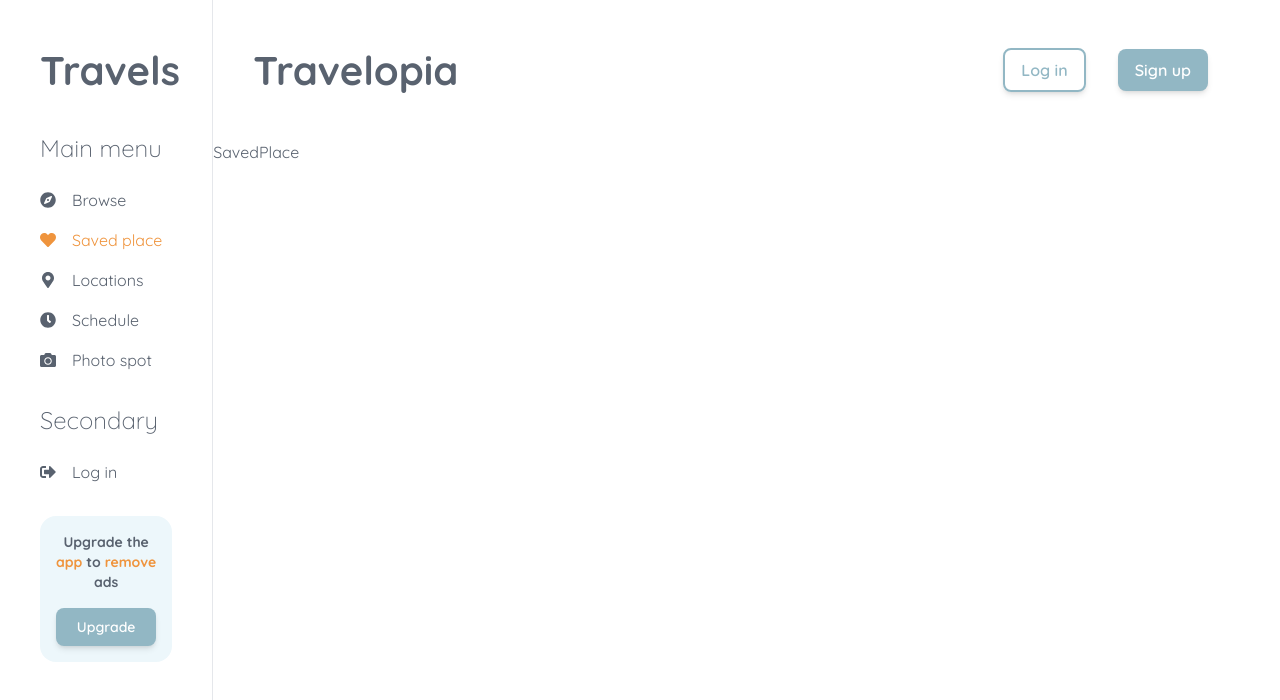
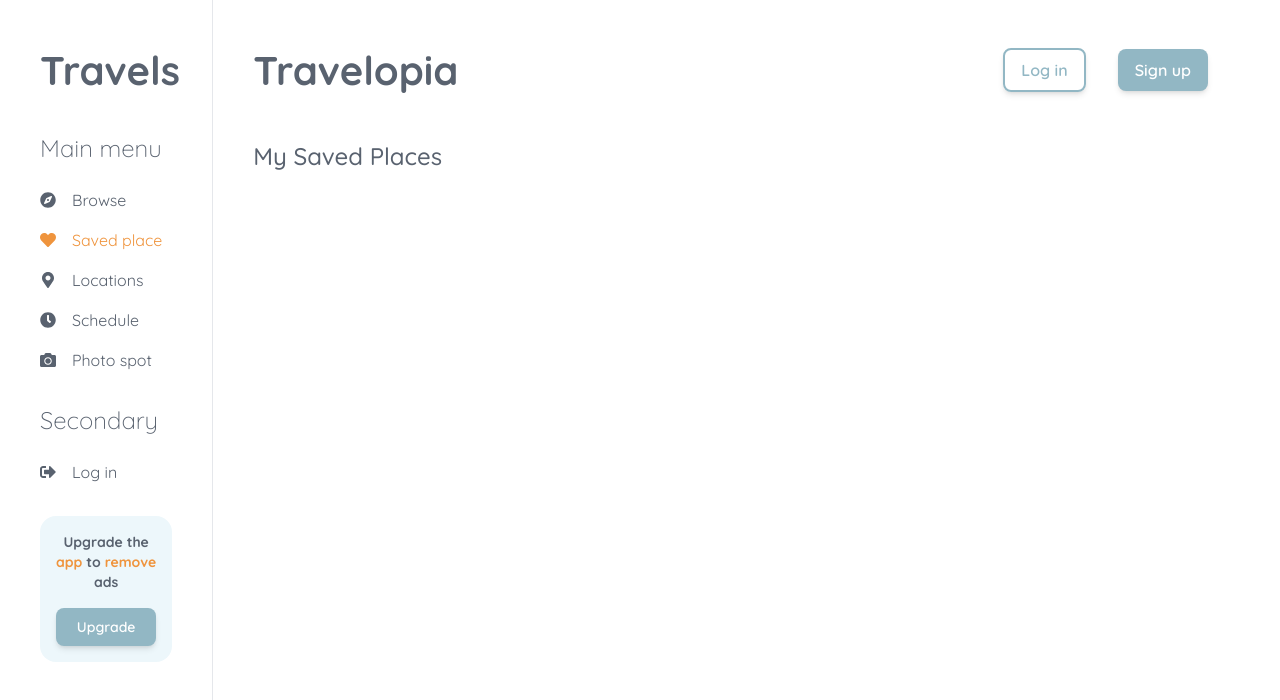
Before and after one commit to nazarMykhailenko/travel-app, a React (Vite) app in the folder client/: page /saved-place in a window 1280 px wide. Shown: the top 700 px of the page. Built offline with nearby package versions, Linux system fonts and the light colour scheme.

Commit message:
added SavedPlacePage

```diff
--- a/client/src/App.tsx
+++ b/client/src/App.tsx
@@ -5,7 +5,7 @@ import { HomePage } from './pages/HomePage'
 import { RegistrationPage } from './pages/RegistrationPage'
 import { BrowsePage } from './pages/BrowsePage'
 import { LogInPage } from './pages/LoginPage'
-import { SavedPlace } from './pages/SavedPlace'
+import { SavedPlacePage } from './pages/SavedPlacePage'
 import { SettingsPage } from './pages/SettingsPage'
 import { DestinationPage } from './pages/DestinationPage'
 import './App.scss'
@@ -17,7 +17,7 @@ const App: React.FC = () => {
 				<Route path='/' element={<MainLayout />}>
 					<Route path='/' element={<HomePage />}>
 						<Route path='/' element={<BrowsePage />} />
-						<Route path='/saved-place' element={<SavedPlace />} />
+						<Route path='/saved-place' element={<SavedPlacePage />} />
 						<Route path='/destination/:id' element={<DestinationPage />} />
 					</Route>
 					<Route path='/sign-up' element={<RegistrationPage />} />
--- a/client/src/pages/RegistrationPage.tsx
+++ b/client/src/pages/RegistrationPage.tsx
@@ -3,6 +3,7 @@ import { useForm, SubmitHandler } from 'react-hook-form'
 import { useNavigate } from 'react-router-dom'
 import { useAppDispatch } from '../redux/store'
 import { registerUser } from '../redux/user/slice'
+import { IUser } from '../redux/user/types'
 
 interface IRegistrationFormInput {
 	fullName: string
@@ -20,7 +21,7 @@ export const RegistrationPage: React.FC = () => {
 	} = useForm<IRegistrationFormInput>({ mode: 'onChange' })
 
 	const onSubmit: SubmitHandler<IRegistrationFormInput> = (data) => {
-		dispatch(registerUser(data))
+		dispatch(registerUser(data as IUser))
 		navigate(`/`)
 	}
 
--- a/client/src/pages/SavedPlace.tsx
+++ /dev/null
@@ -1,5 +0,0 @@
-import React from 'react'
-
-export const SavedPlace: React.FC = () => {
-	return <div>SavedPlace</div>
-}
--- /dev/null
+++ b/client/src/pages/SavedPlacePage/SavedItem.tsx
@@ -0,0 +1,32 @@
+import React from 'react'
+import { Button } from '../../components/common/Button'
+import { IDestination } from '../../redux/destinations/types'
+
+interface ISavedItemProps extends IDestination {}
+
+export const SavedItem: React.FC<ISavedItemProps> = (props) => {
+	const { _id, info, location, rating } = props
+
+	return (
+		<div
+			key={_id}
+			className='bg-white rounded-md shadow-md w-80 h-96 overflow-hidden'
+		>
+			<img
+				src={info.img}
+				alt={info.desc}
+				className='w-full h-48 object-cover'
+			/>
+			<div className='p-4'>
+				<h2 className='text-lg font-bold mb-2'>
+					{location.city}, {location.country}
+				</h2>
+				<p className='text-sm text-gray-600 mb-4'>{info.sumUp}</p>
+				<div className='flex items-center justify-between'>
+					<Button transparent>Book now</Button>
+					<span className='text-gray-900 text-xl'>{rating}</span>
+				</div>
+			</div>
+		</div>
+	)
+}
--- /dev/null
+++ b/client/src/pages/SavedPlacePage/index.tsx
@@ -0,0 +1,18 @@
+import React from 'react'
+import { useAppSelector } from '../../redux/store'
+import { SavedItem } from './SavedItem'
+
+export const SavedPlacePage: React.FC = () => {
+	const { savedList } = useAppSelector((state) => state.destinations)
+
+	return (
+		<div className='px-10 pb-10 w-full flex flex-col'>
+			<h1 className='text-2xl font-medium mb-4'>My Saved Places</h1>
+			<div className='flex flex-wrap justify-center gap-8 p-8'>
+				{savedList.map((destination) => (
+					<SavedItem key={destination._id} {...destination} />
+				))}
+			</div>
+		</div>
+	)
+}
```
